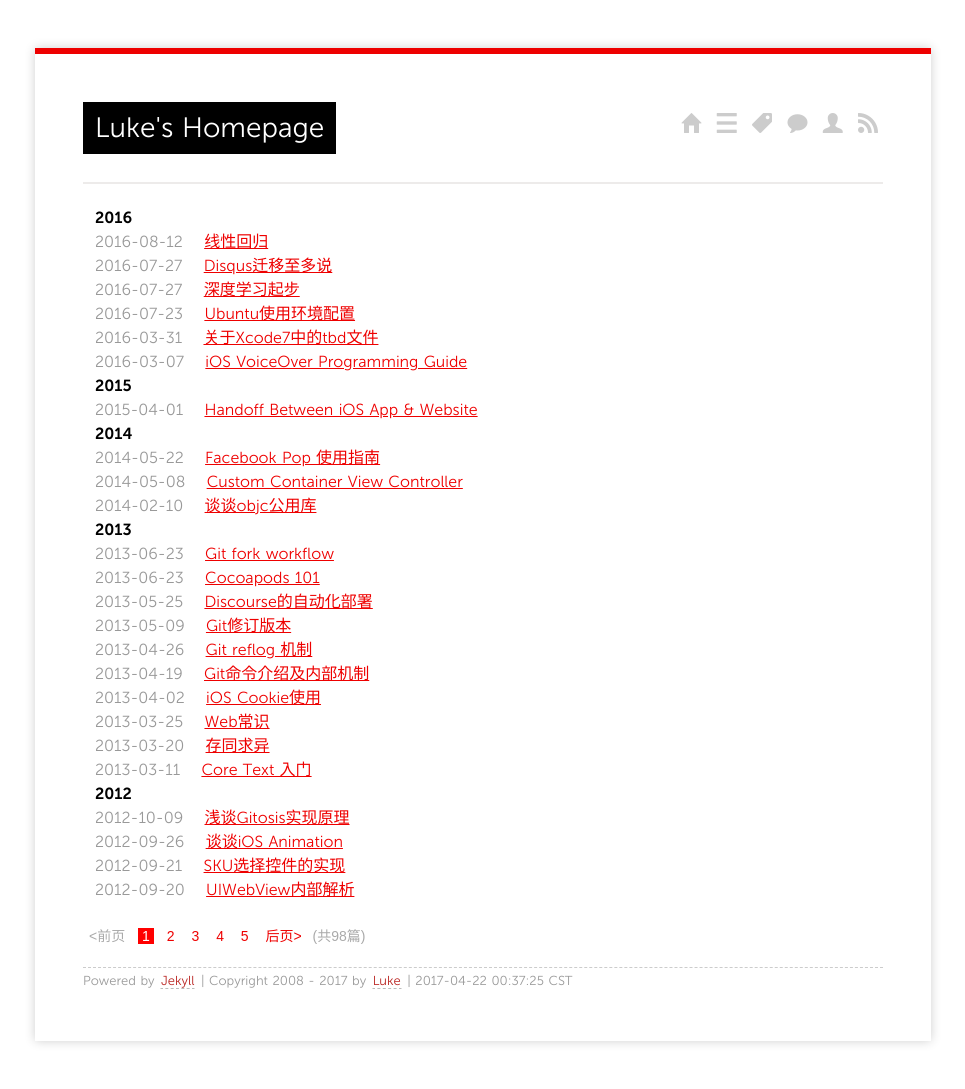
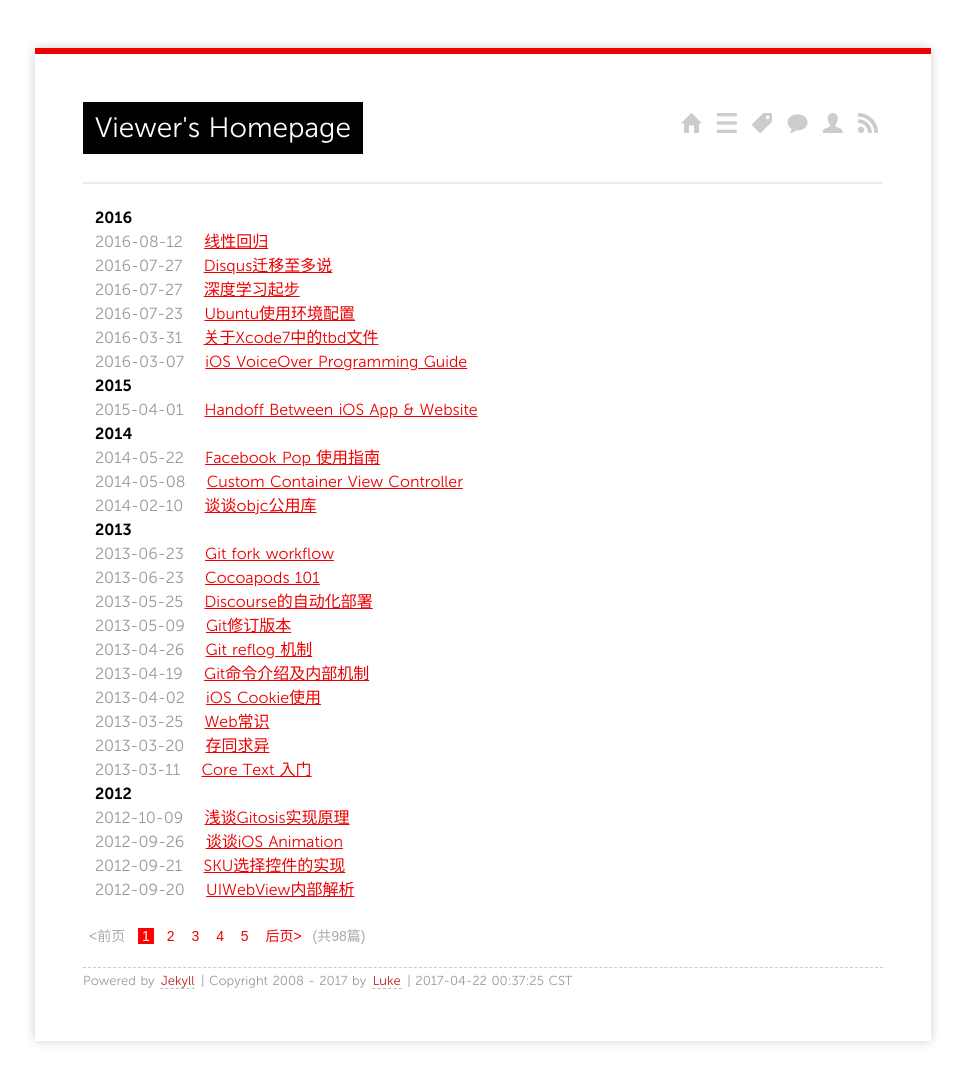
Before and after one commit to viewer010/viewer2015.github.com, a Jekyll site: the page built from index.html, in a window 1280 px wide. Shown: the whole page, without its empty margins (157-1122 px from the left). Built offline with Jekyll 4.4.1, drawn with Linux system fonts in a browser that asks for light colours; the list of posts is cut into pages by our own code.

Commit message:
modify signature

```diff
--- a/_config.yml
+++ b/_config.yml
@@ -1,6 +1,6 @@
 permalink: /:year/:month/:title/
-url: http://geeklu.com
-author: 卢克
+url: https://viewer2015.github.io/
+author: viewer
 highlighter: rouge
 timezone: Asia/Shanghai
 gems: [jekyll-paginate]
--- a/google4757ae5b1b243486.html
+++ /dev/null
@@ -1 +0,0 @@
-google-site-verification: google4757ae5b1b243486.html
--- a/index.html
+++ b/index.html
@@ -1,5 +1,5 @@
 ---
-title: Luke's Homepage
+title: Viewer's Homepage
 layout: page
 ---
 
```
Also changed, not shown: _includes/comments.md (+1 -1 lines).
